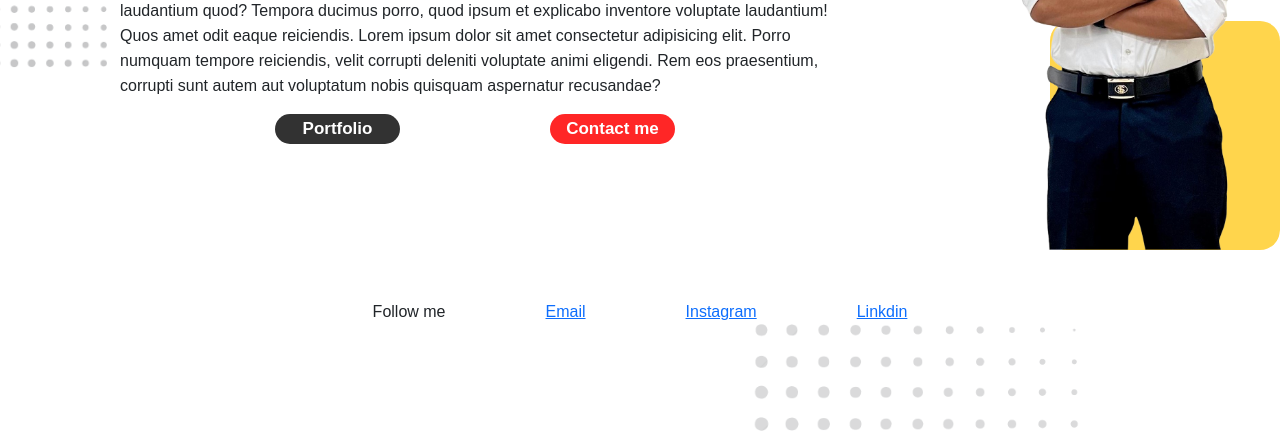
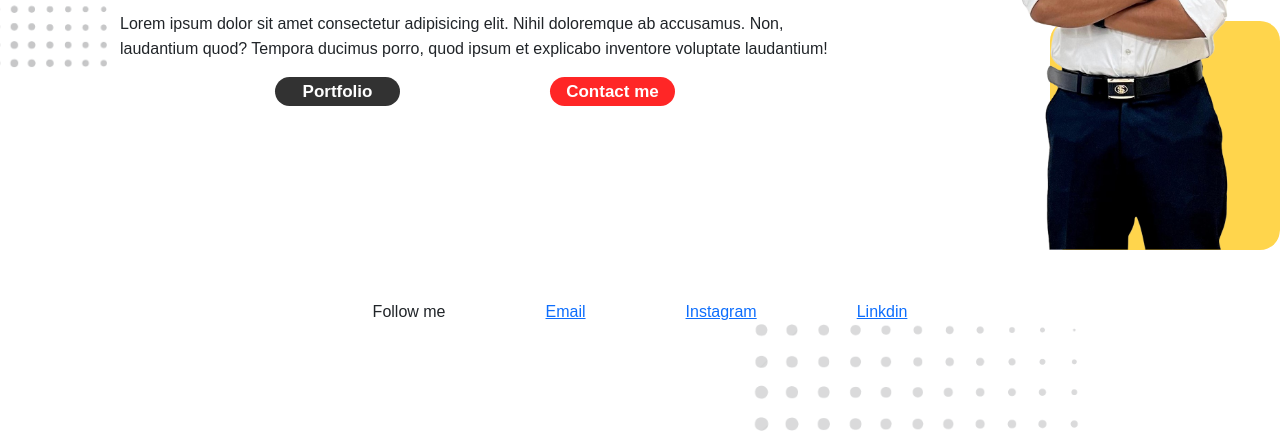
Before and after one commit to marbar6/project-3, a plain HTML site: page index.html in a window 1280 px wide. Shown: the part 357-800 px from the top of the page. Drawn offline with nearby package versions, Linux system fonts and the light colour scheme.

Commit message:
New Modified

```diff
--- a/index.html
+++ b/index.html
@@ -57,9 +57,6 @@
                     <p class="motivation">
                         Lorem ipsum dolor sit amet consectetur adipisicing elit. Nihil doloremque ab accusamus. Non,
                         laudantium quod? Tempora ducimus porro, quod ipsum et explicabo inventore voluptate laudantium!
-                        Quos amet odit eaque reiciendis. Lorem ipsum dolor sit amet consectetur adipisicing elit. Porro
-                        numquam tempore reiciendis, velit corrupti deleniti voluptate animi eligendi. Rem eos
-                        praesentium, corrupti sunt autem aut voluptatum nobis quisquam aspernatur recusandae?
                     </p>
                     <div class="btn-div">
                         <button class="portfolio">Portfolio</button>
```
